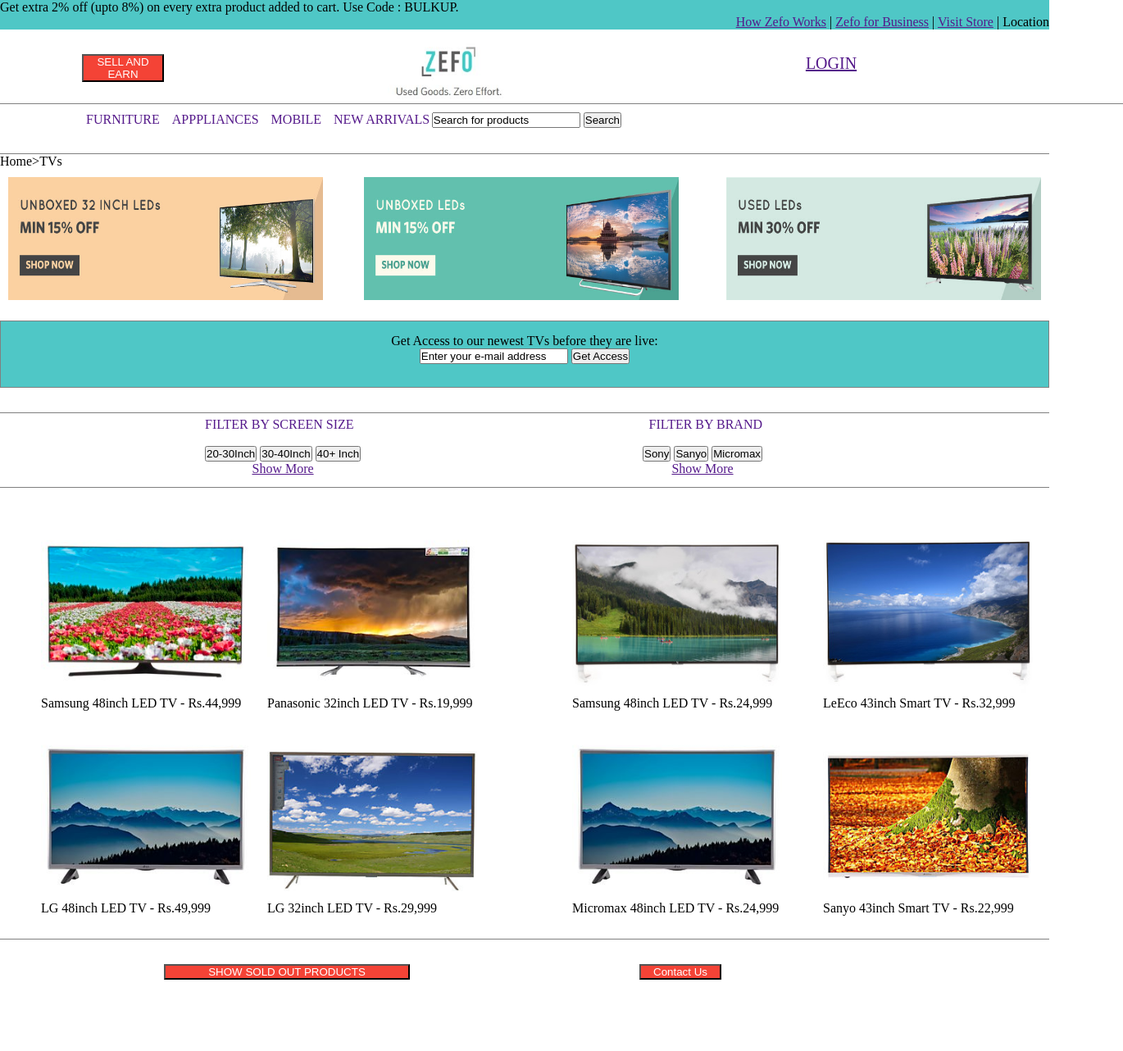
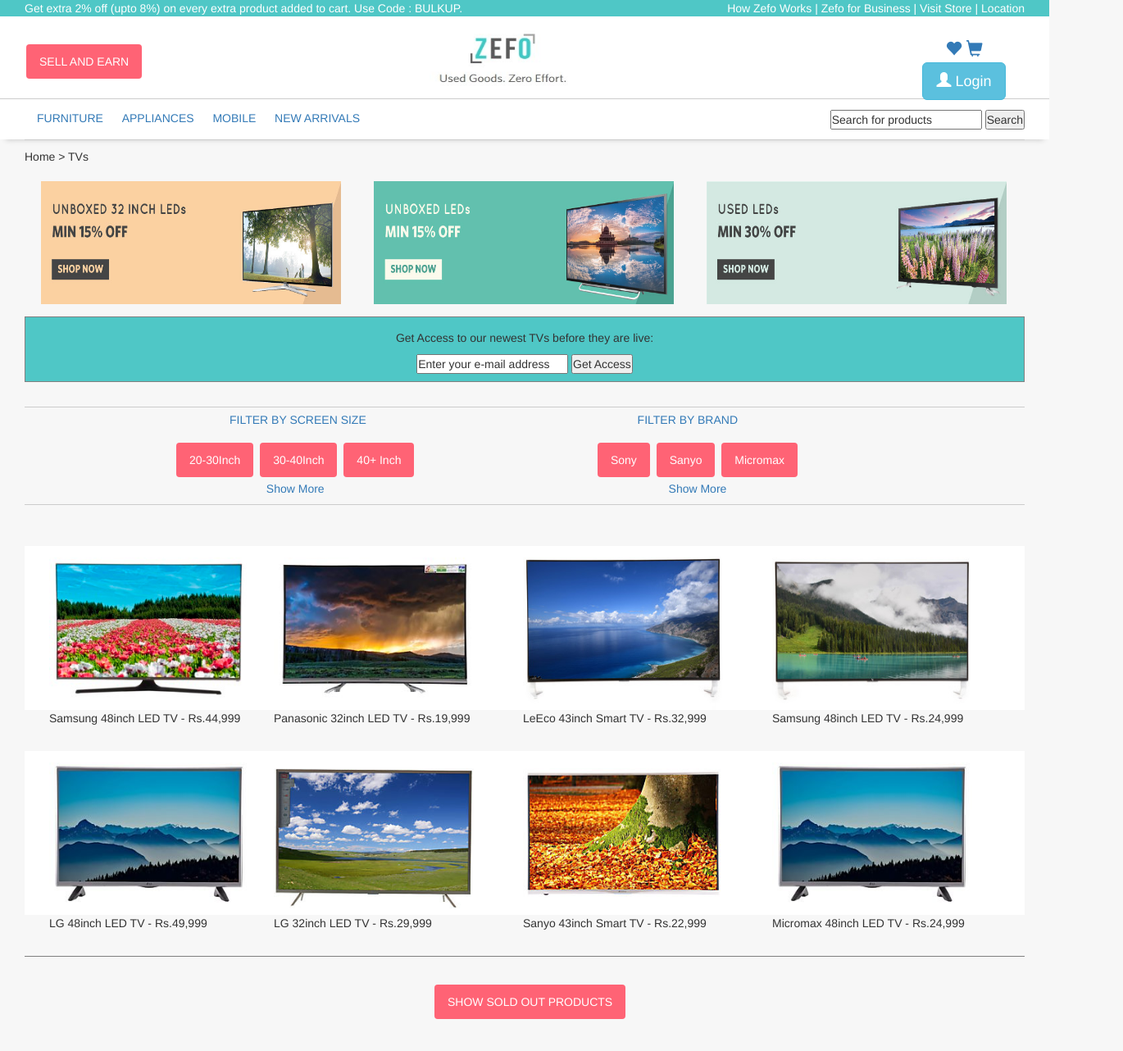
Before and after one commit to abhinavsingh96/HTML-CSS-Assignment, a plain HTML site: page index.html in a window 1280 px wide. Shown: the whole page at 82% size, 1370 px wide, since content can reach past the window. Before the commit the page ends 1226 px from the top, so only its background shows below. Drawn offline with nearby package versions, Linux system fonts and the light colour scheme.

Commit message:
updated webpage

```diff
--- a/index.html
+++ b/index.html
@@ -3,15 +3,16 @@
 <head>
 	<title></title>
 	<link rel="stylesheet" href="style/style.css">
+	<link rel="stylesheet" href="https://maxcdn.bootstrapcdn.com/bootstrap/3.3.7/css/bootstrap.min.css">
 </head>
-<body>
-	<nav>
+<body style="background-color: #f7f7f7;">
+	<div>
 		<div class="bb">
-			<div align="left">
+			<div style="float: left; padding-left: 30px; color: white">
 				Get extra 2% off (upto 8%) on every extra product added to cart. Use Code : BULKUP.
 			</div>
-			<div align="right">
-				<a href="">How Zefo Works</a> | <a href="">Zefo for Business</a> | <a href="">Visit Store</a> | Location
+			<div align="right" style="padding-right: 30px;color: white;">
+				<a href="#" style="text-decoration: none"> <font color=white> How Zefo Works | Zefo for Business | Visit Store | Location </font> </a>
 			</div>
 		</div>
 		<div class="header">
@@ -19,26 +20,33 @@
 				<button class="buttonnav" href="">SELL AND EARN</button>
 			</div>
 			<div class="cen">
-				<center>
-					<img src="images/zefo.jpg" height="80px" width="150px">
-				</center>
+				<img src="images/zefo.jpg" height="80px" width="180px">
 			</div>
 			<div class="rr">
-				<a href="">LOGIN</a>
+				<a href="#">
+          			<span class="glyphicon glyphicon-heart"></span>
+        		</a>
+        		<a href="#">
+          		<span class="glyphicon glyphicon-shopping-cart"></span>
+        		</a>
+				<a href="#" class="btn btn-info btn-lg">
+          			<span class="glyphicon glyphicon-user"></span> Login
+        		</a>
 			</div>
 		</div>
-		<div>
+		<div style="padding-top: 20px;height:70px; background-color: white; box-shadow: 0px 8px 6px -7px #ccc;">
 			<ul class="categorieslist">
-				<li><a class="categories" href="">FURNITURE</a></li>
-				<li><a class="categories" href="">APPPLIANCES</a></li>
-				<li><a class="categories" href="">MOBILE</a></li>
-				<li><a class="categories" href="">NEW ARRIVALS</a></li>
+				<li><a class="categories" href="">FURNITURE &nbsp;</a></li>
+				<li><a class="categories" href="">APPLIANCES &nbsp;</a></li>
+				<li><a class="categories" href="">MOBILE &nbsp; </a></li>
+				<li><a class="categories" href="">NEW ARRIVALS &nbsp; </a></li>
 				<li><form class="search" action=""><input type="text" value="Search for products"> <input type="submit" value="Search"></form></li>
 			</ul>
 		</div>
-	</nav>
+	</div>
+	<div class="bodycontainer">
 		<div class="belnav">
-		<p>Home>TVs</p>
+			<p>Home > TVs</p>
 		</div>
 		<div class="row_1">
 			<div class="tv_picture1">
@@ -61,15 +69,15 @@
 			</div>
 			<div class="buttons">
 				<div class="sizebuttons">
-				<button>20-30Inch</button>
-				<button>30-40Inch</button>
-				<button>40+ Inch</button><br>
+					<button class="filterbutton">20-30Inch</button>
+					<button class="filterbutton">30-40Inch</button>
+					<button class="filterbutton">40+ Inch</button><br>
 					<a href="">Show More</a>
 				</div>
 				<div class="brandbuttons">
-				<button>Sony</button>
-				<button>Sanyo</button>
-				<button>Micromax</button><br>
+					<button class="filterbutton">Sony</button>
+					<button class="filterbutton">Sanyo</button>
+					<button class="filterbutton">Micromax</button><br>
 					<a href="">Show More</a>
 				</div>
 			</div>
@@ -128,7 +136,7 @@
 		</div>
 		<div class="footer">
 			<button class="footerbutton1" href="" >SHOW SOLD OUT PRODUCTS</button>
-		<button class="footerbutton2" href="" >Contact Us</button>
+		</div>
 	</div>
 </body>
 </html>
--- a/style/style.css
+++ b/style/style.css
@@ -3,10 +3,10 @@
 	margin:0;
 }
 ul{
-	padding-left: 90px;
+	padding-left: 30px;
 	list-style-type: none;
 	width: 100%;
-	border-top: 1px solid #808080;
+	border-top: 1px solid #ccc;
 }
 li a{
 	float: left;
@@ -17,6 +17,7 @@ li a{
 }
 .search{
 	float: right;
+	padding-right: 30px;
 }
 .getaccess{
 	height:80px;
@@ -30,18 +31,28 @@ li a{
 .accesstext{
 	padding-top: 15px;
 }
-.buttonnav{
-	width:100px;
-	background-color: #f44336;
-	color:white;
-	float: left;
-	display: inline-block;
+.buttonnav {
+    background-color: #FF6375;
+    border: 1px;
+    color: white;
+    padding: 11px 16px;
+    text-decoration: bold;
+    display: inline-block;
+    font-size: 14px;
+    margin: 4px 2px;
+    border-radius: 4px;
+    float: left;
+}
+
+
+.buttonnav:hover {
+	background-color: #FF495F;
+	box-shadow: 0px 8px 6px -7px #ccc;
 }
 .bb{
 	background-color: #4fc7c6;
 }
 .ll{
-	padding-left: 100px;
 	padding-top: 20px;
 	float: left;
 	width:20%;
@@ -51,10 +62,11 @@ li a{
 	width: 40%;
 	height: 100px;
 	font-size: 20px;
-	padding-top: 20px;
-	padding-right: 10px;
+	padding-left: 340px;
+	padding-top: 17px;
 }
 .cen{
+	padding-left: 250px;
 	display: block;
 	float: left;
 	width: 30%;
@@ -63,14 +75,17 @@ li a{
 	width: 100%;
 	height: 80px;
 	padding-top: 10px;
+	padding-left: 30px;
+	padding-right: 30px;
 	text-align: center;
+	background-color: white;
 }
 .searchbutton{
 	float: right;
 }
 .belnav{
-	border-top:1px solid #808080;
-	margin-top: 50px;
+	border-top:1px solid #ccc;
+	padding-top: 10px;
 }
 .row_1{
 	height: 150px;
@@ -80,17 +95,20 @@ li a{
 .tv_picture1{
 	float: left;
 	width: 30%;
-	padding-left: 10px;
+	margin-left: 20px;
+	margin-right: 20px;
 }
 .tv_picture2{
 	float: left;
 	width: 30%;
-	padding-left: 50px;
+	margin-left: 20px;
+	margin-right: 20px;
 }
 .tv_picture3{
-	float: right;
+	float: left;
 	width: 30%;
-	padding-right: 10px;
+	margin-left: 20px;
+	margin-right: 20px;
 }
 .sizefil{
 	padding-top: 5px;
@@ -100,7 +118,7 @@ li a{
 	text-decoration: none;
 }
 .filtertypes{
-	border-top: 1px solid #808080;
+	border-top: 1px solid #ccc;
 	margin-top: 30px;
 	height: 40px;
 	text-align: center;
@@ -116,19 +134,19 @@ li a{
 .buttons{
 	text-align: center;
 	text-decoration: none;
-	height:50px;
-	border-bottom: 1px solid #808080;
+	height:80px;
+	border-bottom: 1px solid #ccc;
 }
 .sizebuttons{
-	padding-left: 250px;
+	padding-left: 183px;
 	float: left;
 }
 .brandbuttons{
-	padding-right: 350px;
+	padding-right: 275px;
 	float: right;
 }
 .categorieslist{
-	padding-top: 10px;
+	padding-top: 13px;
 }
 figcaption{
 	display: block;
@@ -136,28 +154,36 @@ figcaption{
 .buytvrow{
 	margin-top: 50px;
 	height:200px;
+	width: 100%;
 	margin-bottom: 50px;
+	background-color: white;
 }
 .row11{
-	padding-left: 50px;
-	width: 20%;
-	float:left;
-}
-.row12{
-	padding-left: 20px;
+	margin-left: 30px;
 	width: 20%;
 	float: left;
 }
+
+.row12{
+	margin-left: 30px;
+	margin-right: 30px;
+	width: 20%;
+	float: left;
+}
+
 .row13{
-	padding-right: 20px;
+	margin-left: 30px;
+	margin-right: 30px;
 	width: 20%;
-	float: right;
+float: left;
 }
+
 .row14{
-	padding-right: 50px;
+	margin-left: 30px;
 	width: 20%;
-	float: right;
+float: left;
 }
+
 .footer{
 	padding-top: 30px;
 	margin-top: 30px;
@@ -165,16 +191,33 @@ figcaption{
 	border-top: 1px solid #808080;
 }
 .footerbutton1{
-	background-color:#f44336;
-	float: left;
-	color:white;
-	margin-left: 200px;
-	width:300px;
+	background-color: #FF6375;
+    border: 1px;
+    color: white;
+    padding: 11px 16px;
+    text-decoration: bold;
+    display: inline-block;
+    font-size: 14px;
+    margin: 4px 2px;
+    border-radius: 4px;
+    margin-left:500px;
 }
-.footerbutton2{
-	width:100px;
-	background-color:#f44336;
-	color:white;
-	margin-right: 400px;
-	float:right;
+.toolbar{
+	padding-left: 30px;
+	padding-right: 30px;
 }
+.bodycontainer{
+	padding-left: 30px;
+	padding-right: 30px;
+}
+.filterbutton{
+	background-color: #FF6375;
+    border: 1px;
+    color: white;
+    padding: 11px 16px;
+    text-decoration: bold;
+    display: inline-block;
+    font-size: 14px;
+    margin: 4px 2px;
+    border-radius: 4px;
+}
```
Lines whose indentation alone changed are shown as unchanged.
